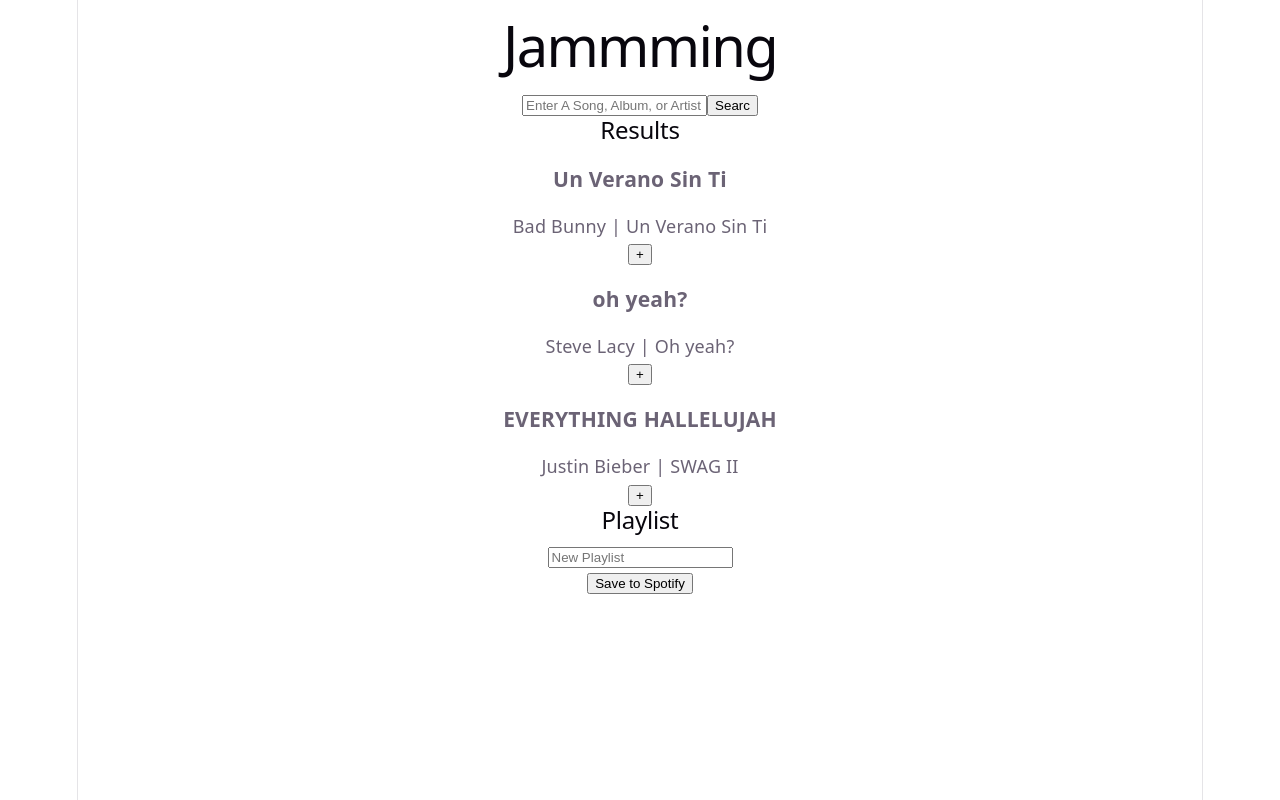
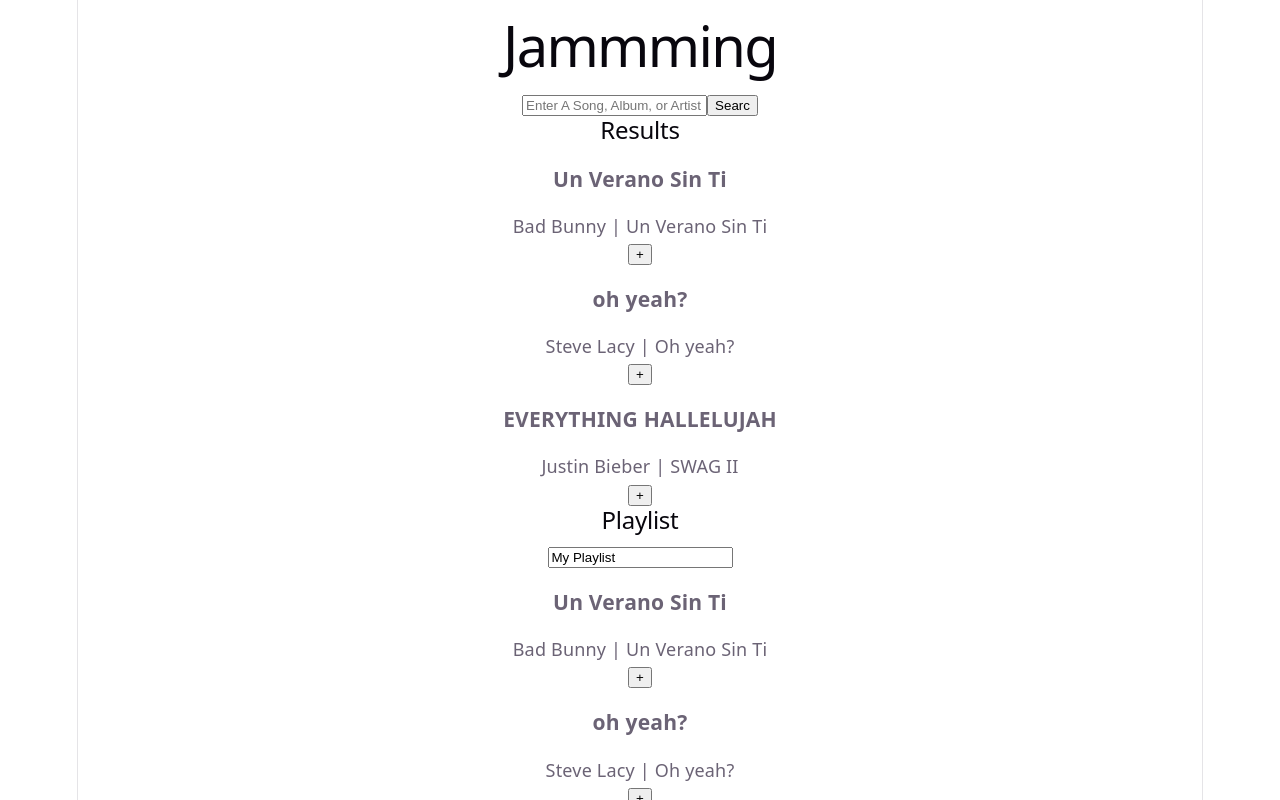
Before and after one commit to erikrodriguez9/jammming, a React (Vite) app: page / in a window 1280 px wide. Shown: the top 800 px of the page. Built offline with nearby package versions, Linux system fonts and the light colour scheme.

Commit message:
Implement playlist name and tracks flow through component tree

```diff
--- a/src/components/App.jsx
+++ b/src/components/App.jsx
@@ -11,7 +11,9 @@
     ];
 
     const [searchResults, setSearchResults] = useState(sampleTracks);
-    const [playlistTracks, setPlaylistTracks] = useState([]);
+    const [playlistTracks, setPlaylistTracks] = useState(sampleTracks);
+
+    const [playlistName, setPlaylistName] = useState('My Playlist');
 
     return (
         <div>
@@ -19,7 +21,7 @@
             <SearchBar />
             <div className="App-playlist">
                 <SearchResults tracks={searchResults} />
-                <Playlist tracks={[]} />
+                <Playlist name={playlistName} tracks={playlistTracks} />
             </div>
         </div>
     );
--- a/src/components/Playlist.jsx
+++ b/src/components/Playlist.jsx
@@ -1,10 +1,10 @@
 import Tracklist from './Tracklist';
 
-function Playlist({ tracks }) {
+function Playlist({ name, tracks }) {
     return (
         <div className="Playlist">
             <h2>Playlist</h2>
-            <input type="text" placeholder="New Playlist" />
+            <input type="text" value={name} readOnly />
             <Tracklist tracks={tracks} />
             <button>Save to Spotify</button>
         </div>
```
